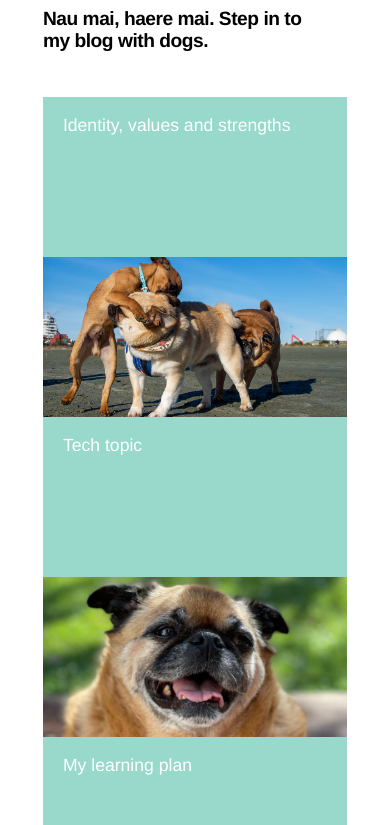
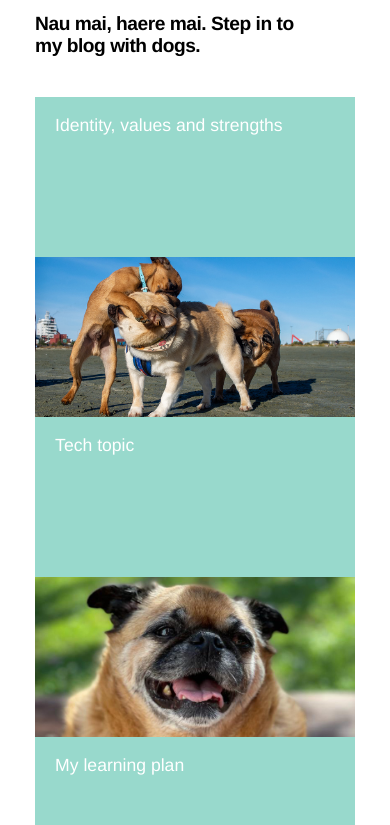
Before and after one commit to ben-bwilly-williams/ben-bwilly-williams.github.io, a plain HTML site: page index.html in a window 390 px wide. Shown: the part 309-1134 px from the top of the page. Drawn offline with Linux system fonts and the light colour scheme.

Commit message:
Tweak mobile margins

```diff
--- a/styles/main.css
+++ b/styles/main.css
@@ -185,12 +185,12 @@ p {
   }
 
   body {
-    width: 78%;
+    width: 82%;
   }
 
   .profile-pic {
     height: 140px;
-    margin: 25 30 0 0;
+    margin: 25 30 5 0;
   }
 
   h1 {
@@ -201,7 +201,7 @@ p {
 
   h2 {
     font-size: 1.2em;
-    margin-bottom: 45px;
+    margin-bottom: 40px;
     width: 90%;
   }
 
```
